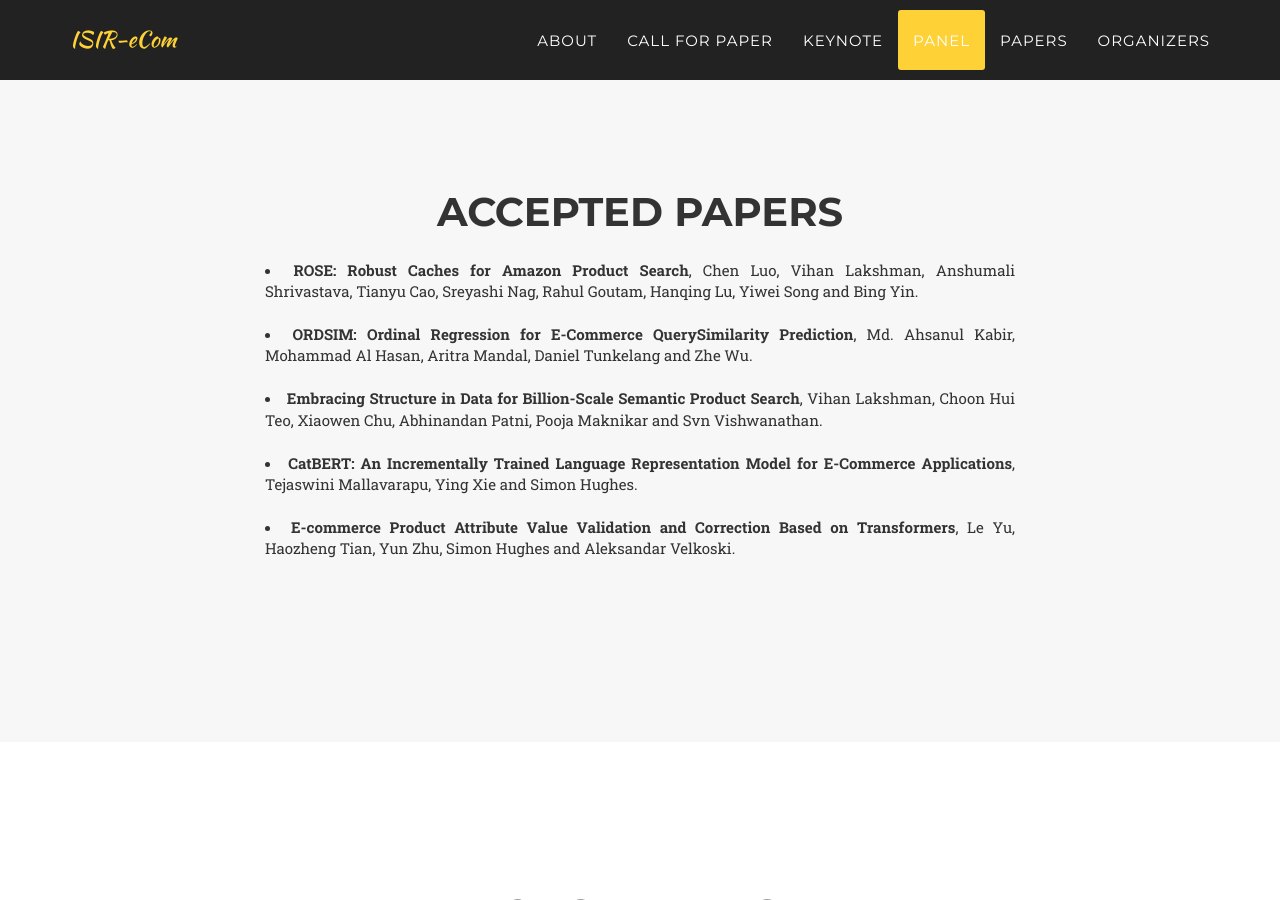
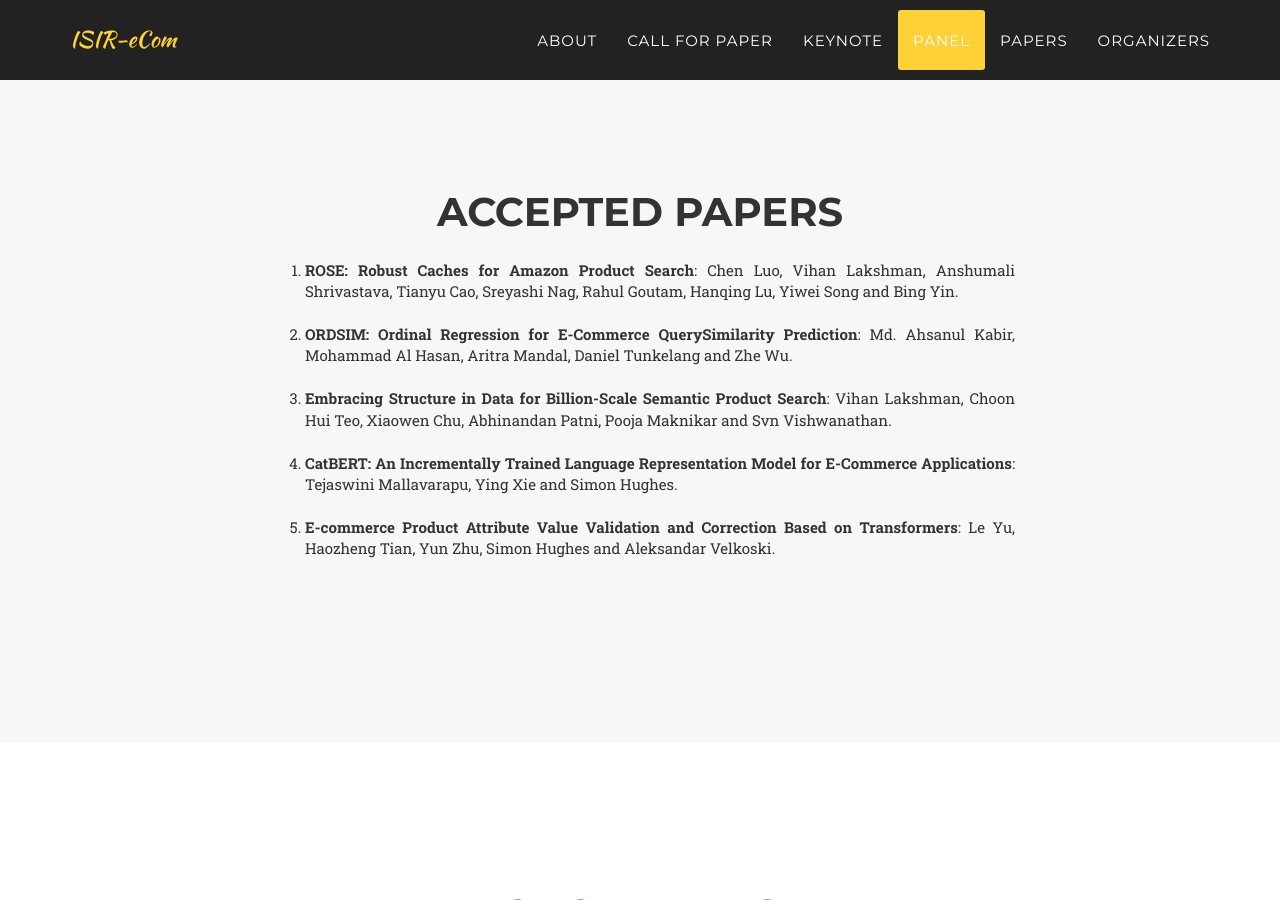
Before and after one commit to ISIR-eCom/ISIR-eCom.github.io, a Jekyll site: the page built from index.html, in a window 1280 px wide and 900 px high, scrolled down 8117 px. Built offline with Jekyll 4.4.1, drawn with Linux system fonts in a browser that asks for light colours; some web fonts are replaced.

Commit message:
update accepted paper format

```diff
--- a/_includes/accepted_papers.html
+++ b/_includes/accepted_papers.html
@@ -10,22 +10,23 @@
         	    <div class="row">
         	    	<div class="col-lg-8 col-lg-offset-2 text-justify">
         	        	<p class="large text-muted">
-
-         				<li><strong>ROSE: Robust Caches for Amazon Product Search</strong>, Chen Luo, Vihan Lakshman, Anshumali Shrivastava, Tianyu Cao, Sreyashi Nag, Rahul Goutam, Hanqing Lu, Yiwei Song and Bing Yin.
+                        <ol type="1">
+         				<li><strong>ROSE: Robust Caches for Amazon Product Search</strong>: Chen Luo, Vihan Lakshman, Anshumali Shrivastava, Tianyu Cao, Sreyashi Nag, Rahul Goutam, Hanqing Lu, Yiwei Song and Bing Yin.
                             <!-- [<a href="https://arxiv.org/abs/1806.03790" target="\_blank">Link</a>] -->
                         </li> </br>
-				        <li><strong>ORDSIM: Ordinal Regression for E-Commerce QuerySimilarity Prediction</strong>, Md. Ahsanul Kabir, Mohammad Al Hasan, Aritra Mandal, Daniel Tunkelang and Zhe Wu.
+				        <li><strong>ORDSIM: Ordinal Regression for E-Commerce QuerySimilarity Prediction</strong>: Md. Ahsanul Kabir, Mohammad Al Hasan, Aritra Mandal, Daniel Tunkelang and Zhe Wu.
                             <!-- [<a href="https://arxiv.org/abs/1806.05004" target="\_blank">Link</a>] -->
                         </li> </br>
-				        <li><strong>Embracing Structure in Data for Billion-Scale Semantic Product Search</strong>, Vihan Lakshman, Choon Hui Teo, Xiaowen Chu, Abhinandan Patni, Pooja Maknikar and Svn Vishwanathan.
+				        <li><strong>Embracing Structure in Data for Billion-Scale Semantic Product Search</strong>: Vihan Lakshman, Choon Hui Teo, Xiaowen Chu, Abhinandan Patni, Pooja Maknikar and Svn Vishwanathan.
                             <!-- [<a href="https://arxiv.org/abs/1806.04735" target="\_blank">Link</a>] -->
                         </li> </br>
-				        <li><strong>CatBERT: An Incrementally Trained Language Representation Model for E-Commerce Applications</strong>, Tejaswini Mallavarapu, Ying Xie and Simon Hughes.
+				        <li><strong>CatBERT: An Incrementally Trained Language Representation Model for E-Commerce Applications</strong>: Tejaswini Mallavarapu, Ying Xie and Simon Hughes.
                             <!-- [<a href="https://arxiv.org/abs/1804.06905" target="\_blank">Link</a>] -->
                         </li> </br>
-				        <li><strong>E-commerce Product Attribute Value Validation and Correction Based on Transformers</strong>, Le Yu, Haozheng Tian, Yun Zhu, Simon Hughes and Aleksandar Velkoski.
+				        <li><strong>E-commerce Product Attribute Value Validation and Correction Based on Transformers</strong>: Le Yu, Haozheng Tian, Yun Zhu, Simon Hughes and Aleksandar Velkoski.
                             <!-- [<a href="https://arxiv.org/abs/1806.08694" target="\_blank">Link</a>] -->
                         </li> </br>
+                        </ol>
         			    </p>
         		</div>
     	    </div>
```
